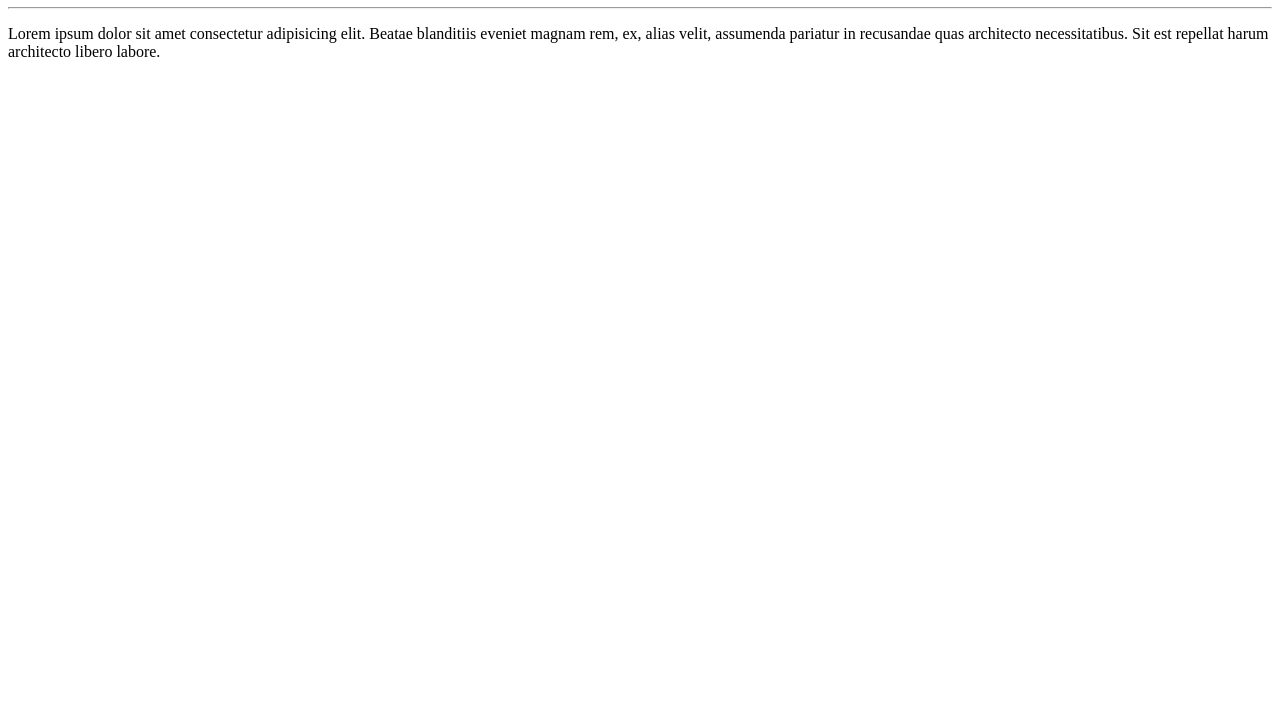
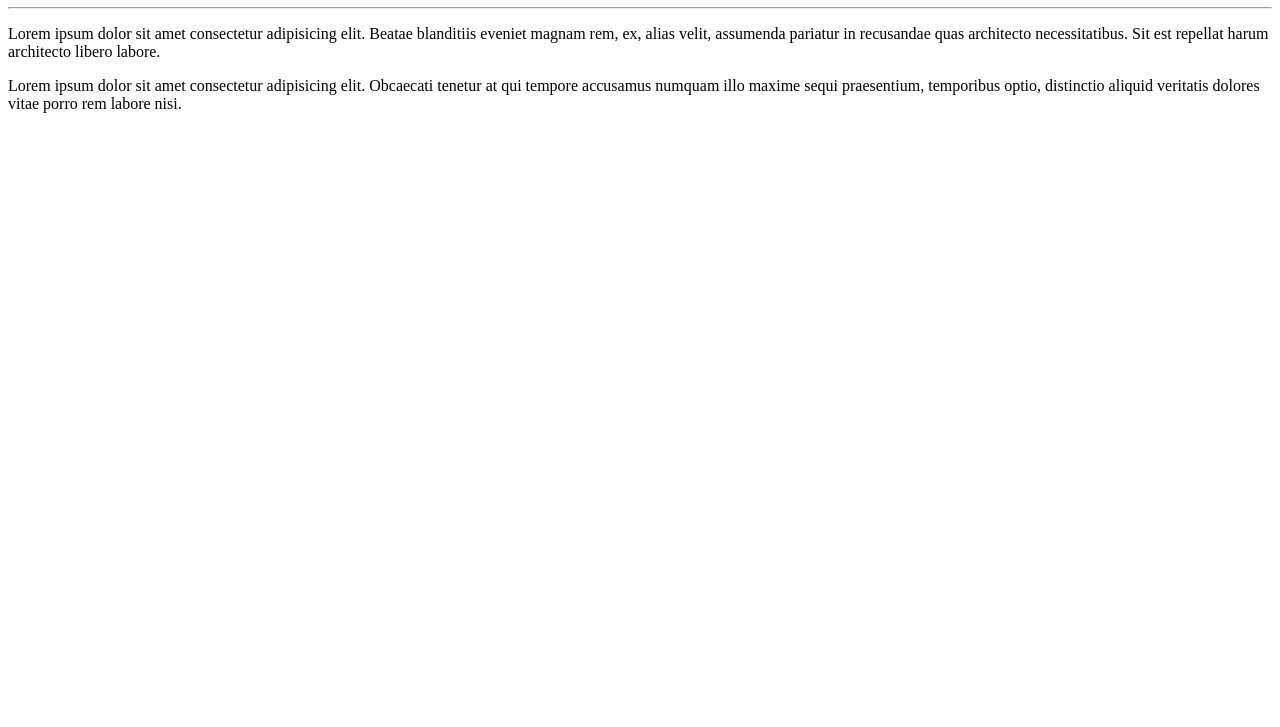
Before and after one commit to felipegin/Ola-Mundo, a plain HTML site: page site-exemplo/index.html in a window 1280 px wide. Shown: the part 73-800 px from the top of the page. Drawn offline with Linux system fonts and the light colour scheme.

Commit message:
testando atalho

```diff
--- a/site-exemplo/index.html
+++ b/site-exemplo/index.html
@@ -9,5 +9,6 @@
     <h1>Aqui eu to testando um site em repositório!</h1>
     <hr>
     <p>Lorem ipsum dolor sit amet consectetur adipisicing elit. Beatae blanditiis eveniet magnam rem, ex, alias velit, assumenda pariatur in recusandae quas architecto necessitatibus. Sit est repellat harum architecto libero labore.</p>
+    <p>Lorem ipsum dolor sit amet consectetur adipisicing elit. Obcaecati tenetur at qui tempore accusamus numquam illo maxime sequi praesentium, temporibus optio, distinctio aliquid veritatis dolores vitae porro rem labore nisi.</p>
 </body>
 </html>
```
